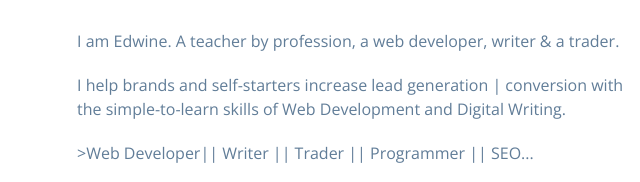
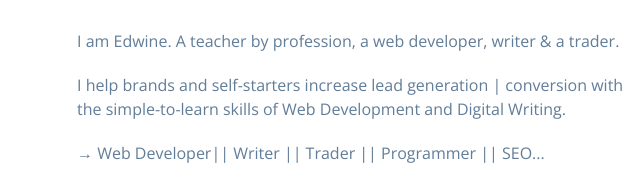
Before and after one commit to Edduh01/Website, a plain HTML site: page index.html in a window 1280 px wide. Shown: the part 983-1165 px from the top of the page, 579-1219 px from the left. Drawn offline with nearby package versions, Linux system fonts and the light colour scheme.

Commit message:
bullet point

```diff
--- a/index.html
+++ b/index.html
@@ -167,7 +167,7 @@
           Writing.
         </p>
         <p>
-          >Web Developer|| Writer || Trader ||  Programmer || SEO...
+          → Web Developer|| Writer || Trader ||  Programmer || SEO...
         </p>
 
         <p>
```
